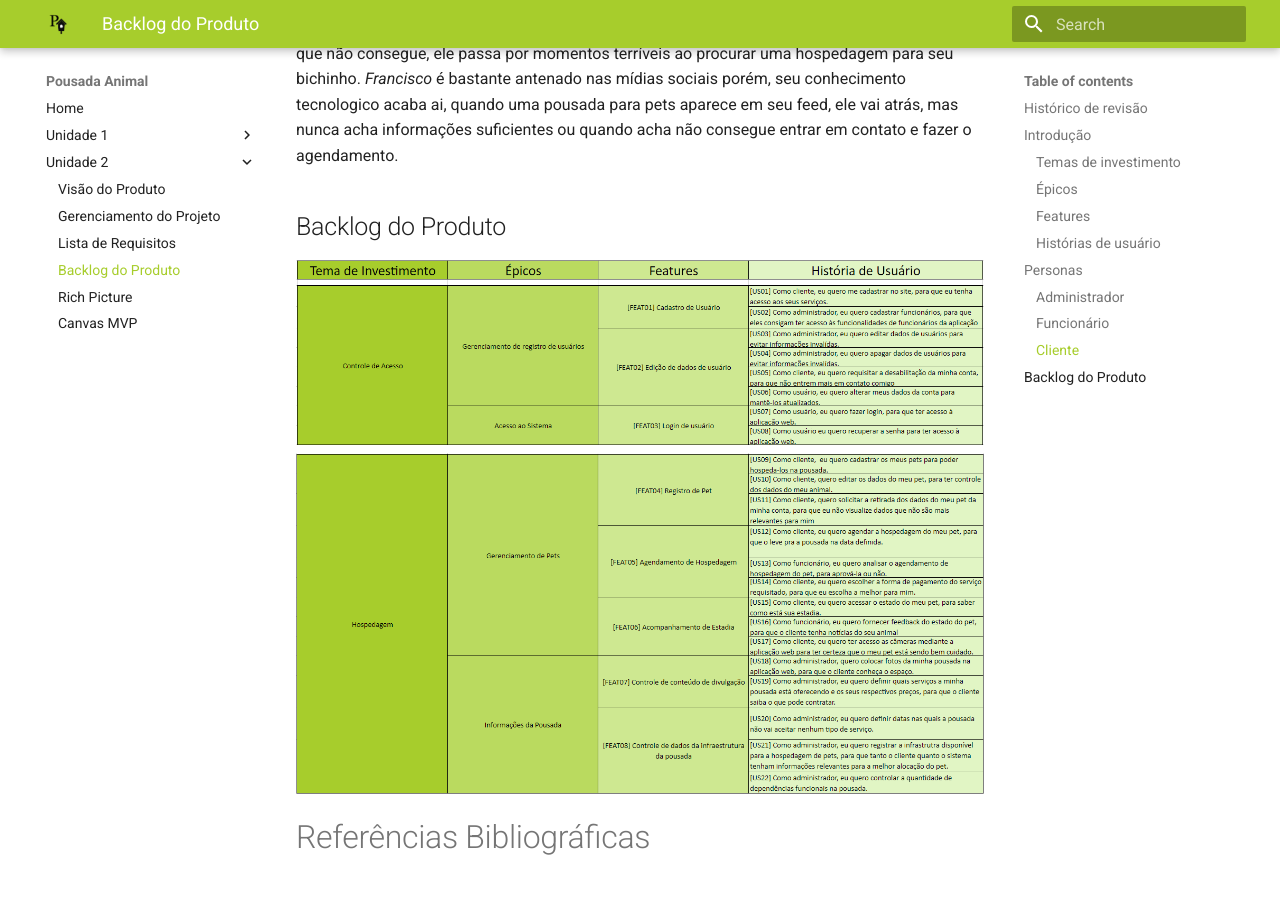
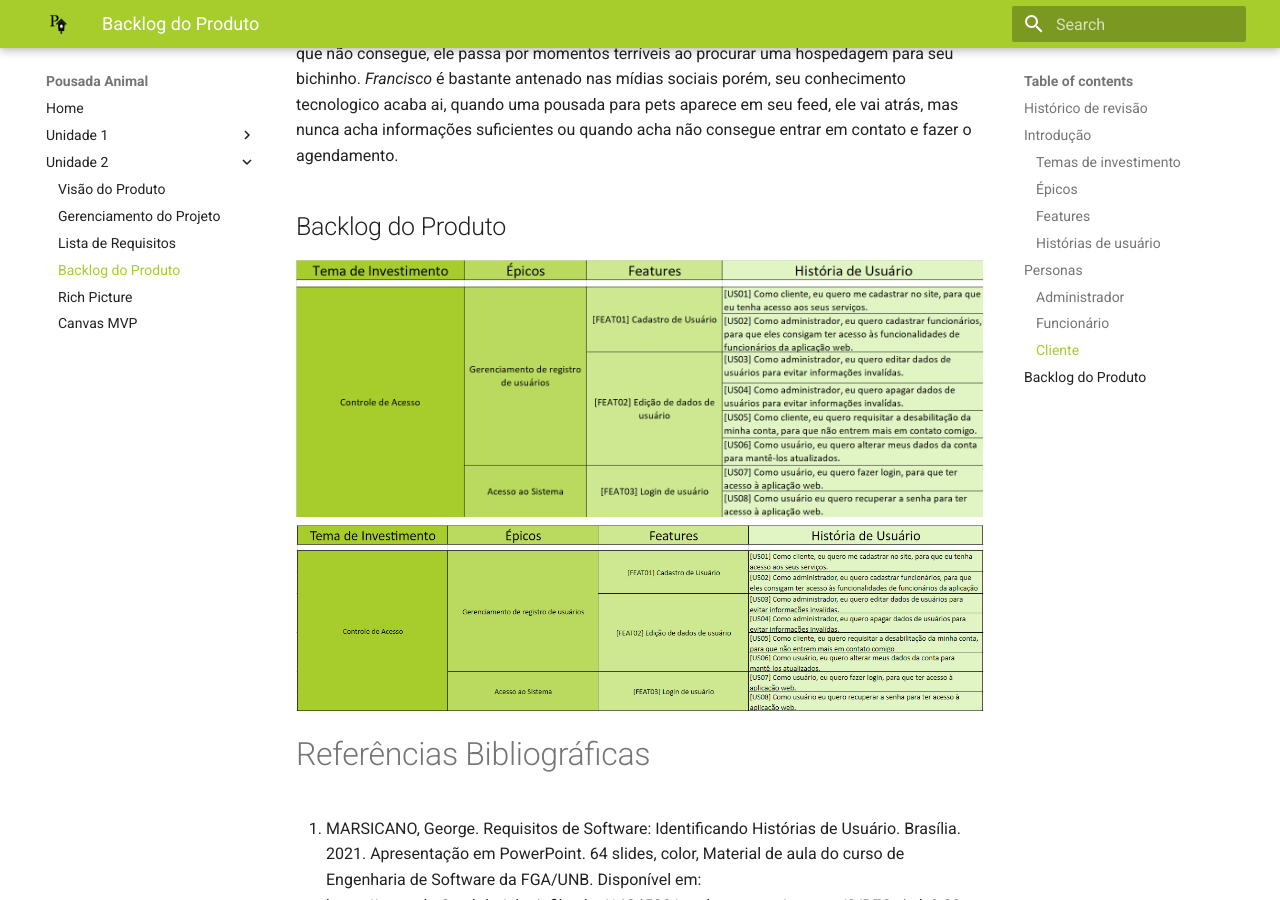
Before and after one commit to luisgaboardi/2021.2-PousadaAnimal, an MkDocs documentation site: the page built from docs/unit-2/product-backlog.md, in a window 1280 px wide and 900 px high, scrolled down 1778 px. Built offline with MkDocs 1.6.1 and Material for MkDocs 9.7.7, drawn with Linux system fonts in a browser that asks for light colours.

Commit message:
Mudança imagem backlog

```diff
--- a/docs/unit-2/product-backlog.md
+++ b/docs/unit-2/product-backlog.md
@@ -37,8 +37,8 @@ Serviços promovidos pelo sistema para cumprir com as necessidades do usuário.
 
 ## Backlog do Produto
 
-![Product Backlog - Imagem 1](../images/product-backlog-v2-1.png)
-![Product Backlog - Imagem 2](../images/product-backlog-v2-2.png)
+![Product Backlog - Imagem 1](../images/product-backlog-v2-1-version2.png)
+![Product Backlog - Imagem 2](../images/product-backlog-v2-1.png)
 
 # Referências Bibliográficas
 1. MARSICANO, George. Requisitos de Software: Identificando Histórias de Usuário. Brasília. 2021. Apresentação em PowerPoint. 64 slides, color, Material de aula do curso de Engenharia de Software da FGA/UNB. Disponível em: https://aprender3.unb.br/pluginfile.php/1624530/mod_resource/content/0/REQ_Aula%20-%20Identificando%20Hist%C3%B3rias%20de%20Usuarios.pdf. Acesso em: 18 fev 2022.
```
Also changed, not shown: docs/images/product-backlog-v2-1-version2.png (added), docs/images/product-backlog-v2-2-version2.png (added).
